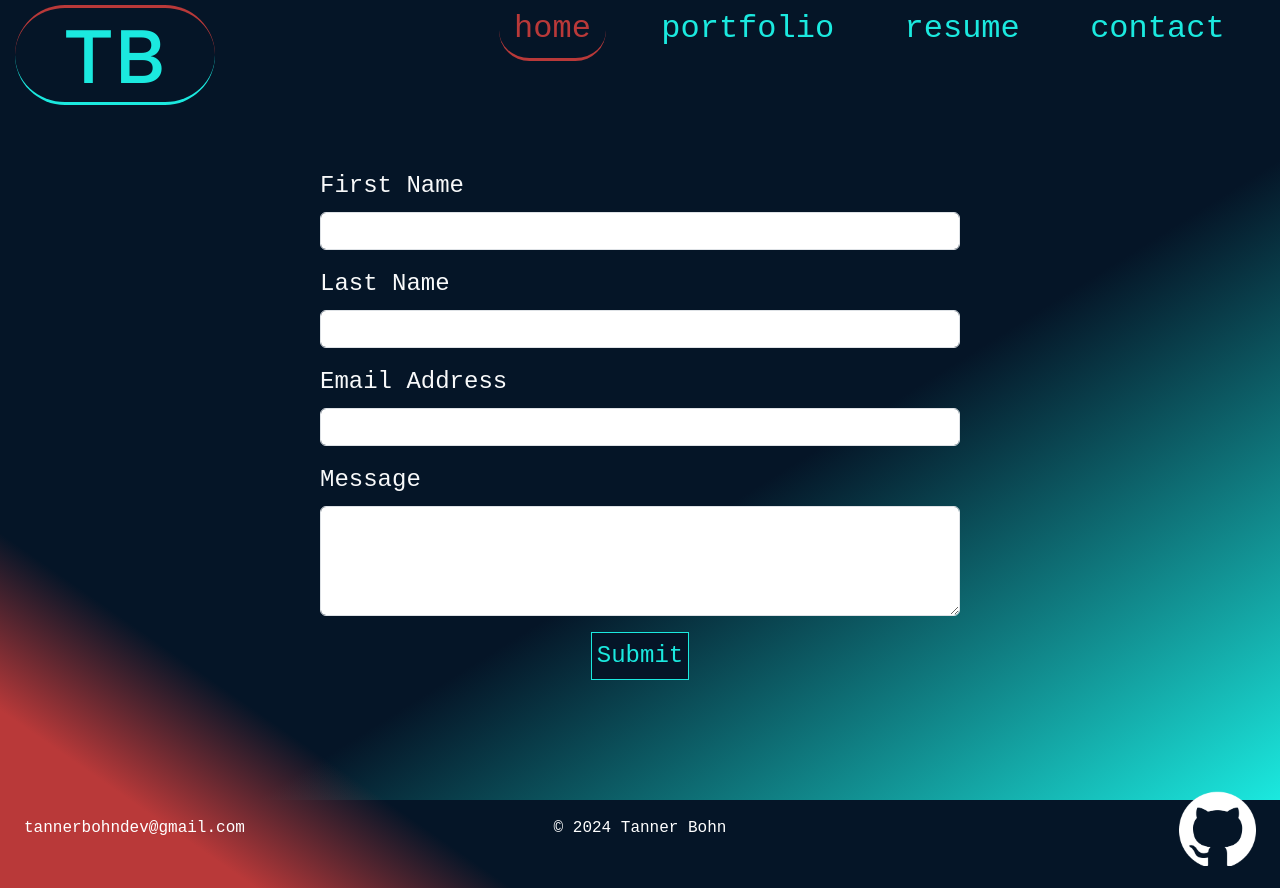
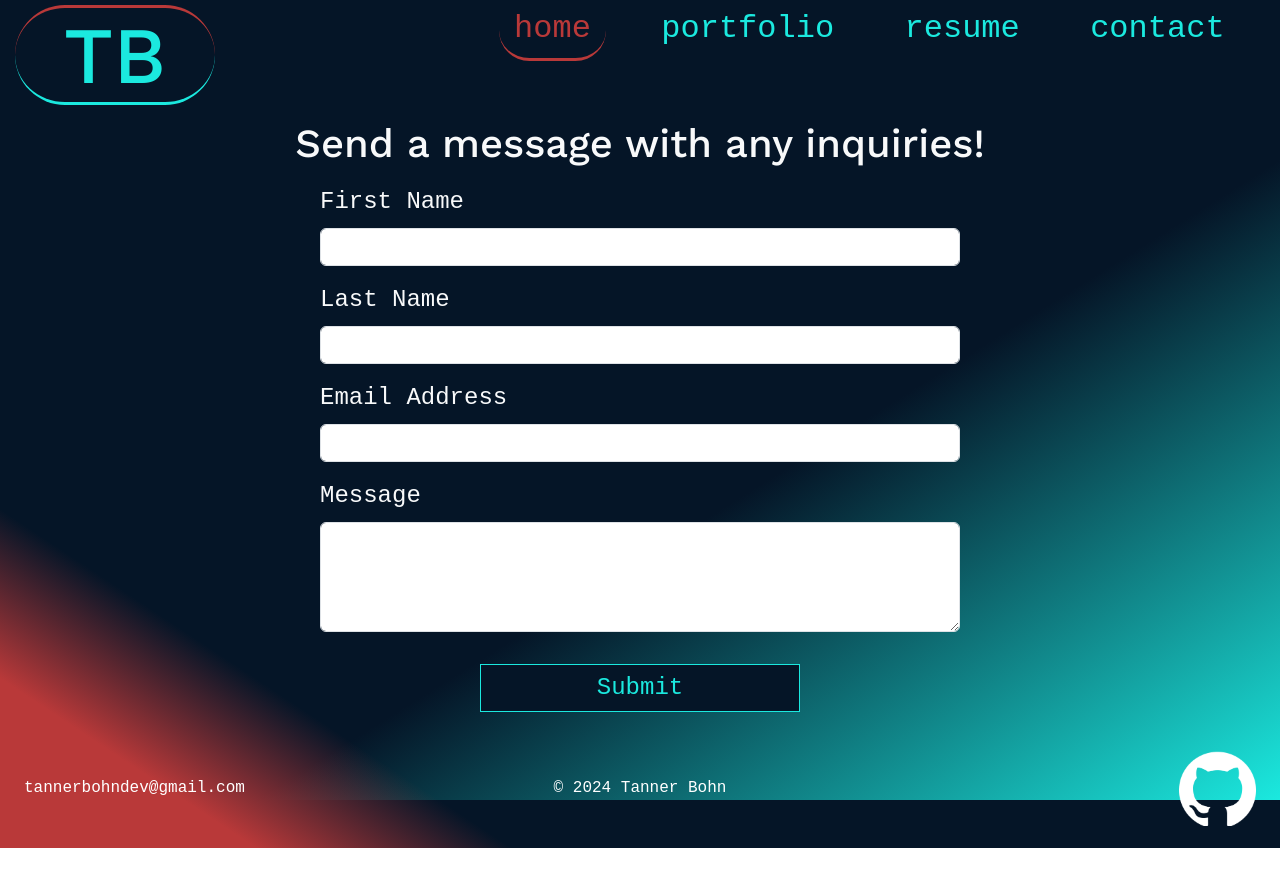
Before and after one commit to tbohn2/my_portfolio, a React (Vite) app: page /my_portfolio/contact in a window 1280 px wide. After the commit the page ends 848 px from the top, so only its background shows below. Built offline with nearby package versions, Linux system fonts and the light colour scheme; a web font is replaced by a local one.

Commit message:
Added theme color; changed spacing and size on contact page

```diff
--- a/index.html
+++ b/index.html
@@ -12,6 +12,7 @@
   <link href="https://fonts.googleapis.com/css2?family=Work+Sans:ital,wght@0,100..900;1,100..900&display=swap"
     rel="stylesheet">
   <link rel="stylesheet" href="https://cdn.jsdelivr.net/npm/bootstrap-icons/font/bootstrap-icons.css">
+  <meta name="theme-color" content="rgb(5, 21, 39)">
   <meta name="viewport" content="width=device-width, initial-scale=1.0" />
   <title>Tanner Bohn</title>
 </head>
--- a/src/components/pages/contact.jsx
+++ b/src/components/pages/contact.jsx
@@ -56,10 +56,11 @@ export default function Contact() {
     ]
 
     return (
-        <div className='d-flex flex-column align-items-center'>
+        <div className='fade-in d-flex flex-column align-items-center'>
+            <h1 className='text-light work-sans mb-3 text-center'>Send a message with any inquiries!</h1>
             {message && <div className="alert alert-success text-center fade-in" role="alert">{message}</div>}
             {error && <div className="alert alert-danger text-center fade-in" role="alert">{error}</div>}
-            <form className='myForm roboto mt-5 d-flex flex-column col-6 align-items-center' onSubmit={handleSubmit}>
+            <form className='myForm roboto d-flex flex-column col-md-6 col-10 align-items-center' onSubmit={handleSubmit}>
                 {formArray.map((input, index) => {
                     return (
                         <div className="mb-3 col-12" key={index}>
@@ -75,7 +76,7 @@ export default function Contact() {
                 {loading ?
                     <div className="spinner-border text-light" role="status"></div>
                     :
-                    <button type="submit" className="custom-btn">Submit</button>
+                    <button type="submit" className="custom-btn col-lg-6 col-12 my-3">Submit</button>
                 }
             </form>
         </div>
--- a/src/styles/contact.css
+++ b/src/styles/contact.css
@@ -1,5 +1,4 @@
 .myForm {
-    height: 75vh;
     font-size: 150%;
 }
 
@@ -9,3 +8,10 @@
     left: 50% !important;
     transform: translateX(-50%) !important;
 }
+
+@media screen and (max-width: 768px) {
+    .myForm label {
+        font-size: 20px;
+    }
+
+}
```
